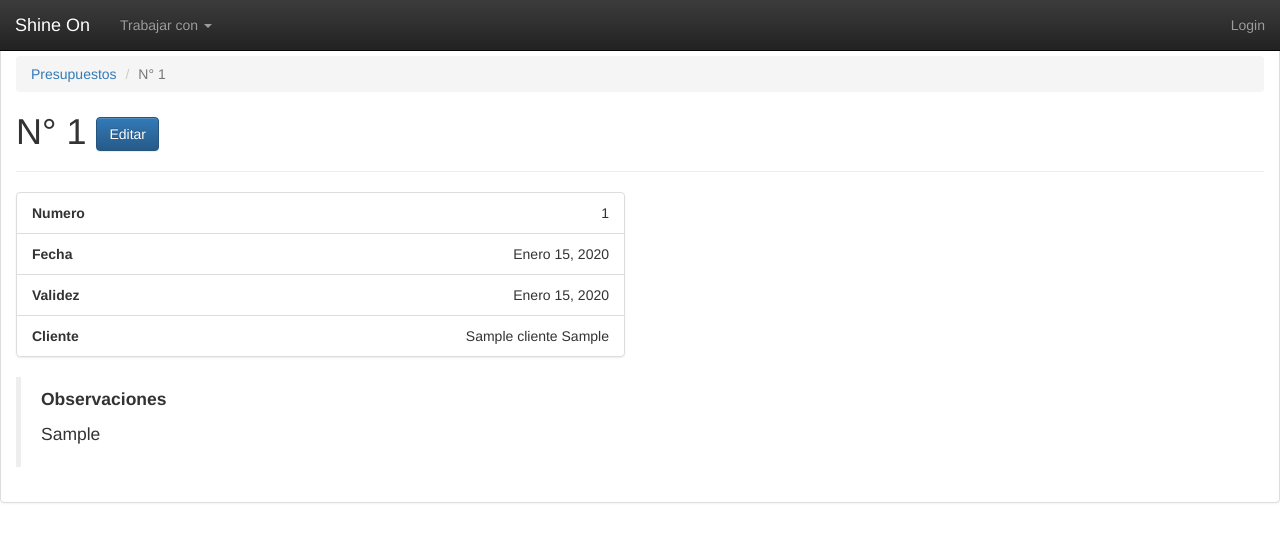
After one commit to jpurplefox/GestionDePagos, a Django app: page /presupuestos/1 in a window 1280 px wide. The commit adds this page. Shown: the top 542 px of the page. Run offline with Django 3.2, Linux system fonts and the light colour scheme; tables that the repository leaves empty hold one stand-in row (values such as "Sample post"); some libraries are stand-ins or nearby versions.

Commit message:
Se crean las vistas y plantillas de Presupuestos para dar funcionalidad basica

```diff
--- a/GestionDePagos/templates/menu.html
+++ b/GestionDePagos/templates/menu.html
@@ -19,6 +19,8 @@
 					<ul class="dropdown-menu" role="menu">
 						<li><a href="{% url 'clientes:cliente_list' %}">Clientes</a></li>
 						<li><a href="{% url 'servicios:servicio_list' %}">Servicios</a></li>
+                        <li class="divider"></li>
+						<li><a href="{% url 'presupuestos:list' %}">Presupuestos</a></li>
 					</ul>
 				</li>
 			</ul>
--- a/GestionDePagos/urls.py
+++ b/GestionDePagos/urls.py
@@ -7,4 +7,5 @@ urlpatterns = [
     #url(r'^admin/', include(admin.site.urls)),
     url(r'^clientes/', include('clientes.urls', namespace='clientes')),
     url(r'^servicios/', include('servicios.urls', namespace='servicios')),
+    url(r'^presupuestos/', include('presupuestos.urls', namespace='presupuestos')),
 ]
--- a/presupuestos/models.py
+++ b/presupuestos/models.py
@@ -1,4 +1,5 @@
 from django.db import models
+from django.core.urlresolvers import reverse
 
 # Create your models here.
 class Presupuesto(models.Model):
@@ -6,6 +7,15 @@ class Presupuesto(models.Model):
     validez = models.DateField()
     cliente = models.ForeignKey('clientes.Cliente', on_delete=models.PROTECT)
     observaciones = models.TextField(blank=True, null=True)
+
+    class Meta:
+        ordering = ['fecha']
+
+    def __str__(self):
+        return 'N° {numero}'.format(numero=self.id)
+
+    def get_absolute_url(self):
+        return reverse('presupuestos:detail', args=[self.id])
 
 class PresupuestoDetalle(models.Model):
     presupuesto = models.ForeignKey('Presupuesto', on_delete=models.CASCADE, related_name='detalles')
--- /dev/null
+++ b/presupuestos/templates/presupuestos/presupuesto_detail.html
@@ -0,0 +1,25 @@
+{% extends 'base.html' %}
+
+{% block head-title %}{{presupuesto}}{% endblock %}
+{% block body-title %}{{presupuesto}} <a href="{% url 'presupuestos:update' presupuesto.id %}" class="btn btn-primary">Editar</a>{% endblock %}
+
+{% block breadcrumb %}
+<ol class="breadcrumb">
+	<li><a href="{% url 'presupuestos:list' %}">Presupuestos</a></li>
+	<li class="active">{{presupuesto}}</li>
+</ol>
+{% endblock %}
+
+{% block content %}
+<div class="row">
+	<div class="col-md-6">
+		<ul class="list-group">
+			<li class="list-group-item"><strong>Numero</strong><span class="pull-right">{{presupuesto.id}}</span></li>
+			<li class="list-group-item"><strong>Fecha</strong><span class="pull-right">{{presupuesto.fecha}}</span></li>
+			<li class="list-group-item"><strong>Validez</strong><span class="pull-right">{{presupuesto.validez}}</span></li>
+            <li class="list-group-item"><strong>Cliente</strong><span class="pull-right">{{presupuesto.cliente}}</span></li>
+		</ul>
+		<blockquote><strong>Observaciones</strong><p>{{presupuesto.observaciones|linebreaks}}</p></blockquote>
+	</div>
+</div>
+{% endblock %}
--- /dev/null
+++ b/presupuestos/urls.py
@@ -0,0 +1,12 @@
+from django.conf.urls import url
+from . import views
+
+urlpatterns = [
+	#Presupuestos
+    url(r'^$', views.PresupuestoListView.as_view(), name='list'),
+    url(r'^(?P<pk>[0-9]+)$', views.PresupuestoDetailView.as_view(), name='detail'),
+    url(r'^(?P<pk>[0-9]+)/edit$', views.PresupuestoUpdateView.as_view(), name='update'),
+    url(r'^new$', views.PresupuestoCreateView.as_view(), name='create'),
+    #url(r'^API$', views.ClienteAPIList.as_view(), name='API_list'),
+    #url(r'^API/(?P<pk>[0-9]+)$', views.ClienteAPIDetail.as_view(), name='API_detail'),
+]
--- a/presupuestos/views.py
+++ b/presupuestos/views.py
@@ -1,3 +1,33 @@
-from django.shortcuts import render
+from django.views.generic.edit import CreateView, UpdateView
+from django.views.generic import ListView, DetailView
+from django.contrib import messages
+from django.shortcuts import get_object_or_404
+from django.http import HttpResponseRedirect, JsonResponse, HttpResponse
+from django.core.urlresolvers import reverse
+from django.core import serializers
+from rest_framework import generics
+
+from .models import Presupuesto
+from GestionDePagos.mixins import SearchMixin, UpdateInactivoMixin
 
 # Create your views here.
+class PresupuestoListView(SearchMixin, ListView):
+    model = Presupuesto
+    context_object_name = 'presupuestos'
+    template_name = 'presupuestos/presupuesto_list.html'
+    search_fields = ['cliente__nombre', 'cliente__apellido', 'id']
+    paginate_by = 10
+
+class PresupuestoDetailView(DetailView):
+    model = Presupuesto
+    context_object_name = 'presupuesto'
+    template_name = 'presupuestos/presupuesto_detail.html'
+
+class PresupuestoCreateView(CreateView):
+    model = Presupuesto
+    template_name = 'clientes/cliente_form.html'
+    fields = ['fecha', 'validez', 'cliente', 'observaciones']
+
+class PresupuestoUpdateView(UpdateInactivoMixin, UpdateView):
+    model = Presupuesto
+    template_name = 'clientes/cliente_form.html'
```
Also changed, not shown: presupuestos/templates/presupuestos/presupuesto_list.html (added, +36 -0 lines), clientes/templates/clientes/cliente_form.html (line endings or trailing spaces).
